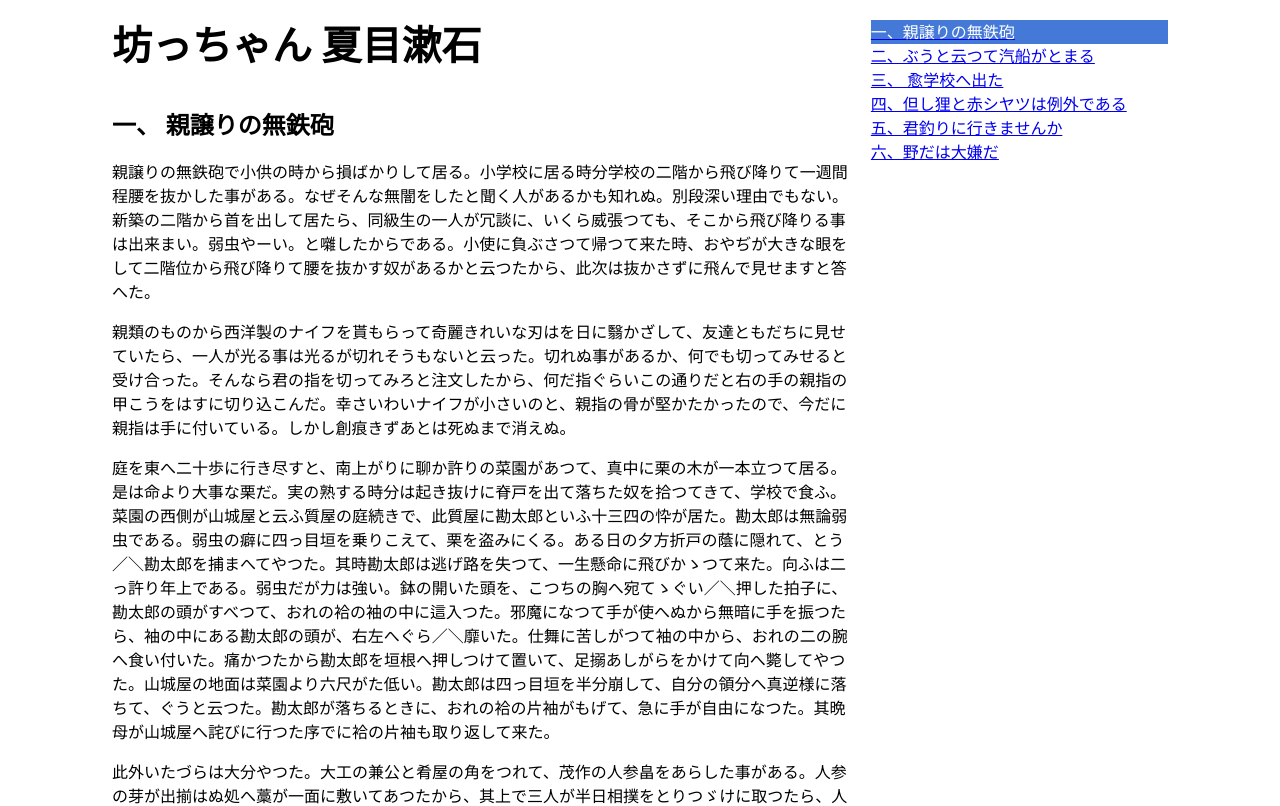
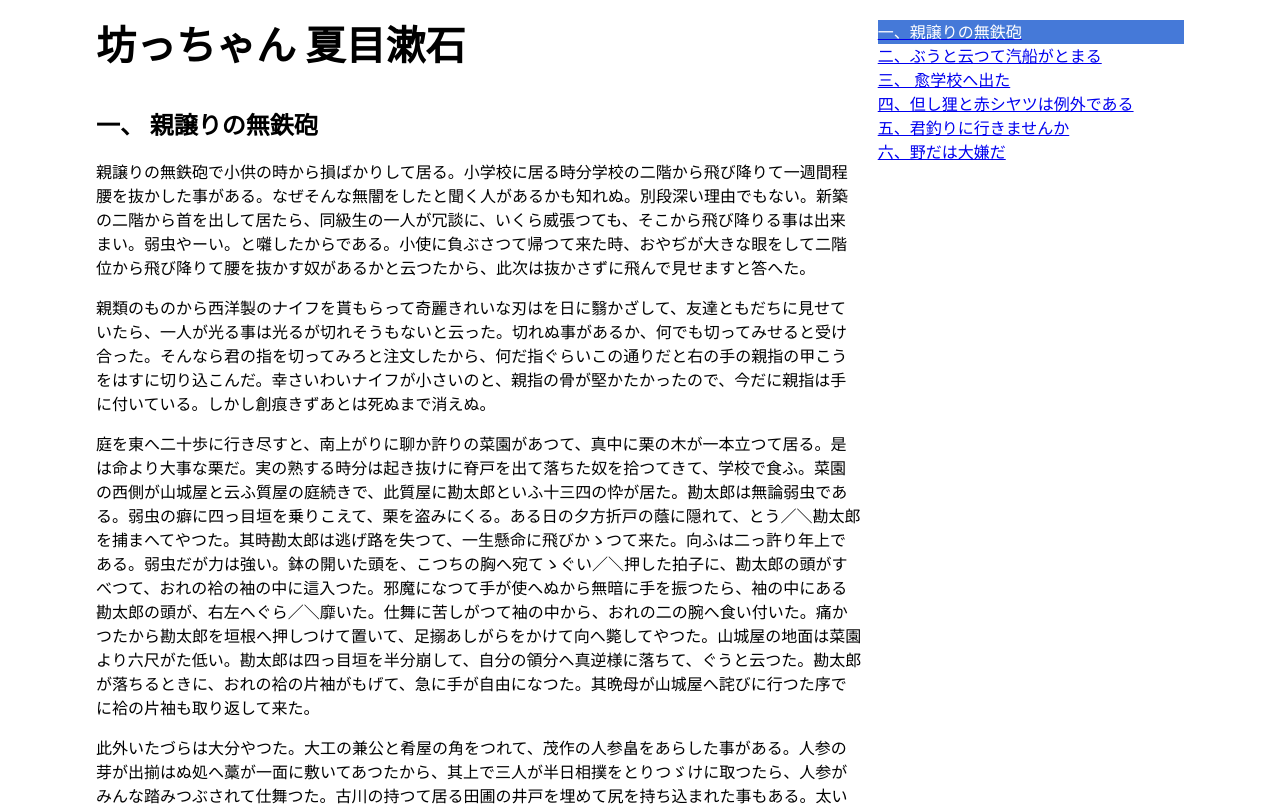
Before and after one commit to richardimaoka/video-toc-scroll, a Next.js app in the folder next/: page / in a window 1280 px wide. Shown: the top 806 px of the page. Built offline with nearby package versions, Linux system fonts and the light colour scheme.

Commit message:
left right padding 1rem

```diff
--- a/next/app/page.module.css
+++ b/next/app/page.module.css
@@ -1,8 +1,8 @@
 .component {
   max-width: 70rem;
   margin: 0 auto;
-  padding-right: 2rem;
-  padding-left: 2rem;
+  padding-right: 1rem;
+  padding-left: 1rem;
 }
 
 .columns {
```
